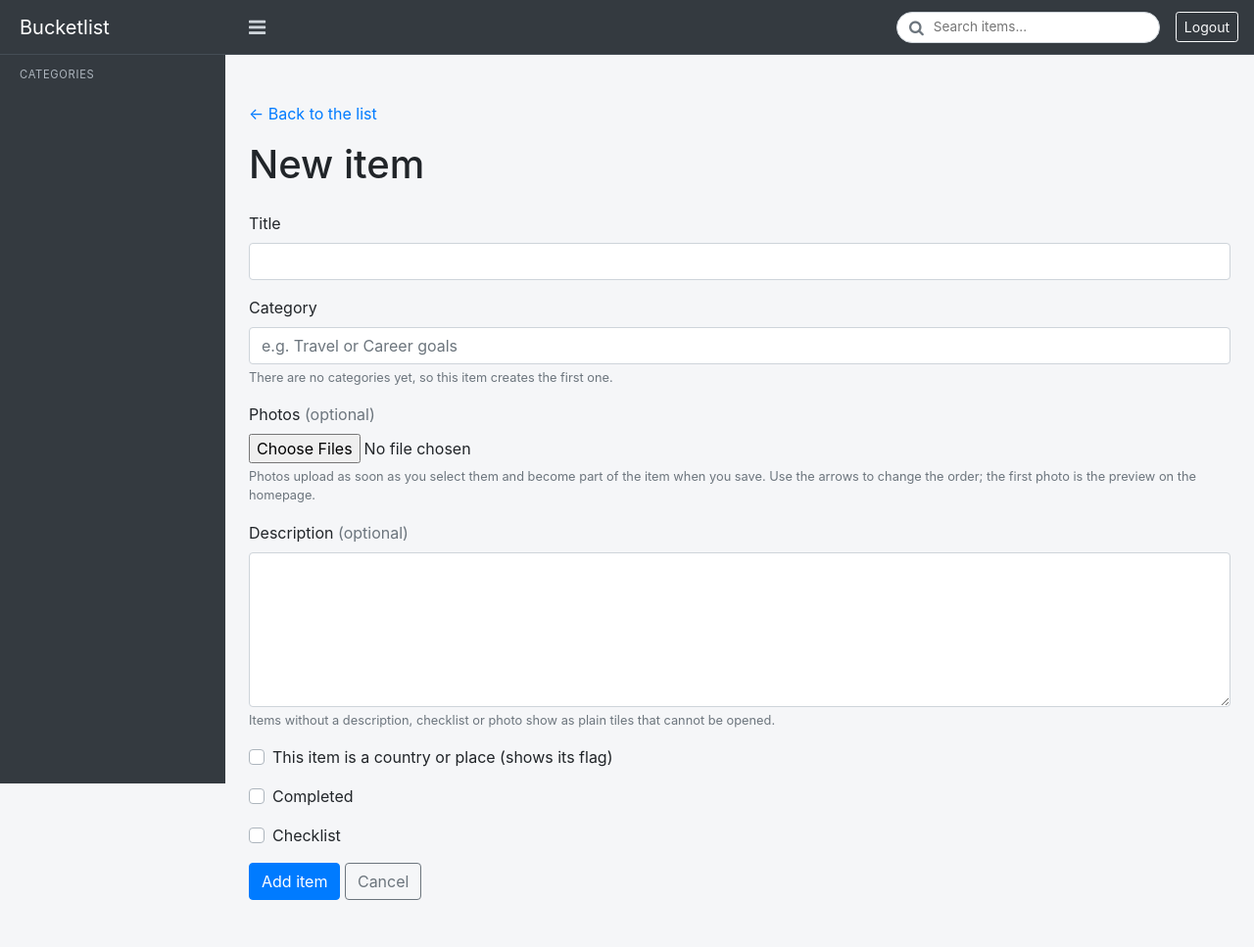
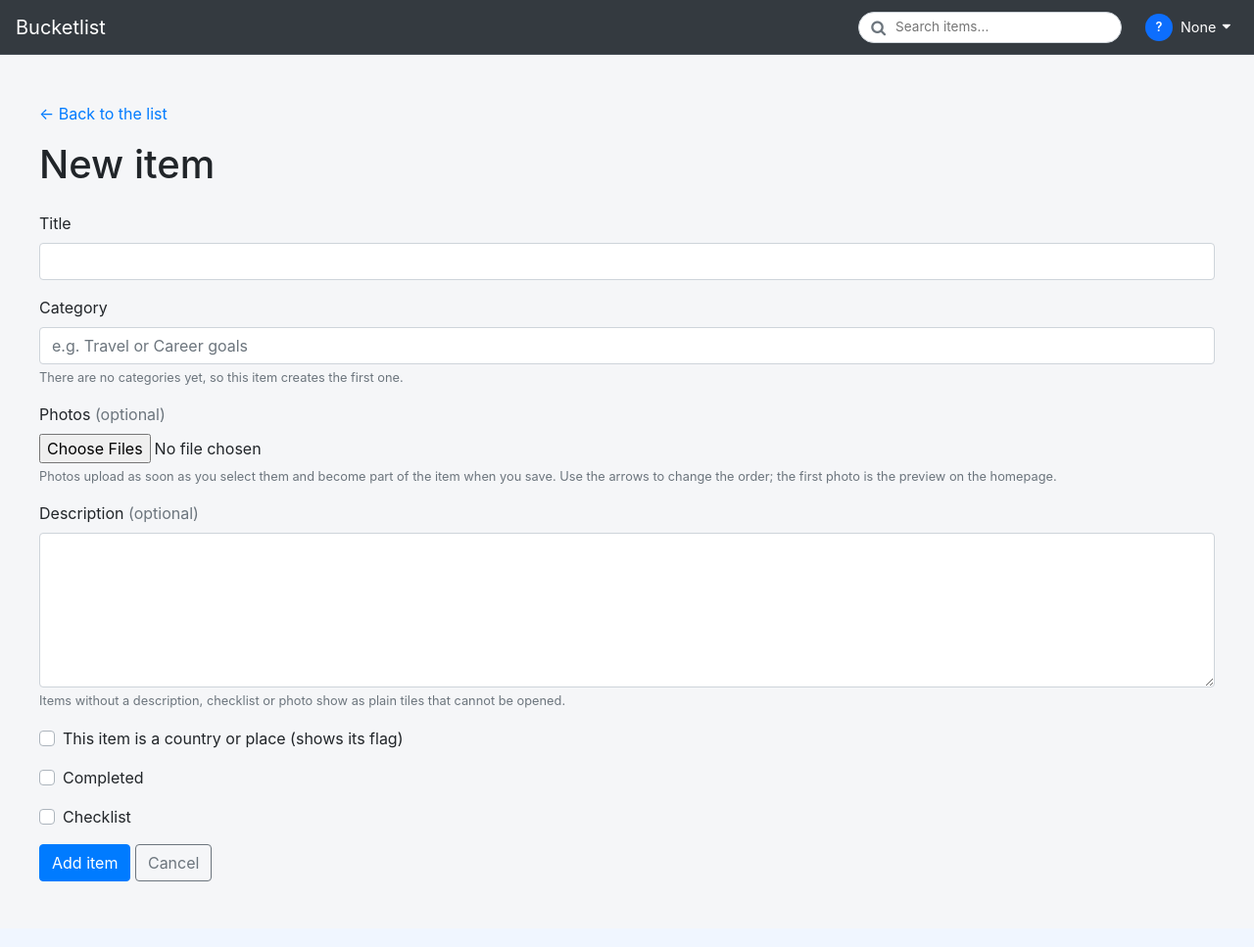
Before and after one commit to Kaaiman1214/Bucketlistr, a Flask app: page /new in a window 1280 px wide. Shown: the whole page at 98% size. After the commit the page ends 900 px from the top, so only its background shows below. Run offline with Flask 2, Linux system fonts and the light colour scheme; the visitor is signed in with stand-in values (Sample User, id 1); data comes from the database, SQL or seed files in the repository; data that the repository does not hold is empty; some libraries are stand-ins or nearby versions.

Commit message:
User dropdown

```diff
--- a/website/templates/base.html
+++ b/website/templates/base.html
@@ -34,8 +34,18 @@
       .icon-button:hover { color: #fff; }
       .topbar-search { display: flex; align-items: center; flex: 0 1 220px; height: 32px; margin-left: auto; margin-right: 1rem; padding: 0 0.75rem; background: #fff; border: 1px solid #ced4da; border-radius: 999px; color: #6c757d; }
       .topbar-search input { flex: 1; min-width: 0; margin-left: 0.5rem; border: 0; outline: 0; background: none; font-size: 0.85rem; }
+      .account-button { display: flex; align-items: center; padding: 0.25rem 0.5rem; border: 0; border-radius: 0.25rem; background: none; color: #fff; font-size: 0.9rem; }
+      .account-button:hover, .account-button:focus { background: rgba(255, 255, 255, 0.1); outline: 0; }
+      .account-name { margin: 0 0.4rem 0 0.5rem; }
+      .avatar { display: inline-flex; align-items: center; justify-content: center; width: 28px; height: 28px; border-radius: 50%; background: #0d6efd; color: #fff; font-size: 0.8rem; font-weight: 600; }
+      .topbar .dropdown-menu { min-width: 11rem; margin-top: 0.4rem; border: 1px solid #e3e6ea; border-radius: 0.5rem; box-shadow: 0 0.5rem 1.25rem rgba(0, 0, 0, 0.12); font-size: 0.9rem; }
       .content { padding: 1.5rem 1.5rem 3rem; }
       .content-inner { max-width: 1200px; margin: 0 auto; }
+      .topbar-brand { display: none; margin-right: 1rem; font-size: 1.25rem; color: #fff; }
+      .topbar-brand:hover { color: #fff; text-decoration: none; }
+      .no-sidebar .sidebar, .no-sidebar .sidebar-backdrop, .no-sidebar #sidebar-toggle { display: none; }
+      .no-sidebar .main { margin-left: 0; }
+      .no-sidebar .topbar-brand { display: block; }
       .auth-page .sidebar, .auth-page .sidebar-backdrop, .auth-page .topbar { display: none; }
       .auth-page .main { margin-left: 0; }
       .auth-page .content { display: flex; align-items: center; justify-content: center; min-height: 100vh; }
@@ -108,6 +118,7 @@
         <button class="icon-button" id="sidebar-toggle" type="button" aria-label="Show or hide the menu">
           <i class="fa fa-bars"></i>
         </button>
+        <a class="topbar-brand" href="{{ url_for('views.home') }}">{{ site_name }}</a>
         <form class="topbar-search" method="GET" action="{{ url_for('views.home') }}" role="search">
           <i class="fa fa-search" aria-hidden="true"></i>
           <input type="search" name="q"
@@ -115,7 +126,19 @@
                  placeholder="Search items..." aria-label="Search items" />
         </form>
         {% if user.is_authenticated %}
-          <a class="btn btn-sm btn-outline-light" href="{{ url_for('auth.logout') }}">Logout</a>
+          <div class="dropdown">
+            <button class="account-button" type="button" id="account-menu" data-toggle="dropdown"
+                    aria-haspopup="true" aria-expanded="false">
+              <span class="avatar">{{ (user.Username or '?')[:1]|upper }}</span>
+              <span class="account-name d-none d-sm-inline">{{ user.Username }}</span>
+              <i class="fa fa-caret-down" aria-hidden="true"></i>
+            </button>
+            <div class="dropdown-menu dropdown-menu-right" aria-labelledby="account-menu">
+              <a class="dropdown-item" href="{{ url_for('views.new_item') }}">+ Add item</a>
+              <div class="dropdown-divider"></div>
+              <a class="dropdown-item text-danger" href="{{ url_for('auth.logout') }}">Logout</a>
+            </div>
+          </div>
         {% else %}
           <a class="btn btn-sm btn-outline-light" href="{{ url_for('auth.login') }}">Login</a>
         {% endif %}
--- a/website/templates/edit_item.html
+++ b/website/templates/edit_item.html
@@ -1,5 +1,6 @@
 {% extends "base.html" %}
 {% block title %}Edit item{% endblock %}
+{% block body_class %}no-sidebar{% endblock %}
 {% block content %}
 <p class="mt-4"><a href="{{ back_url }}">&larr; Back</a></p>
 <h1 class="mb-4">Edit item</h1>
--- a/website/templates/new_item.html
+++ b/website/templates/new_item.html
@@ -1,5 +1,6 @@
 {% extends "base.html" %}
 {% block title %}New item{% endblock %}
+{% block body_class %}no-sidebar{% endblock %}
 {% block content %}
 <p class="mt-4"><a href="{{ back_url }}">&larr; Back to the list</a></p>
 <h1 class="mb-4">New item</h1>
```
Also changed, not shown: website/templates/home.html (+1 -7 lines).
